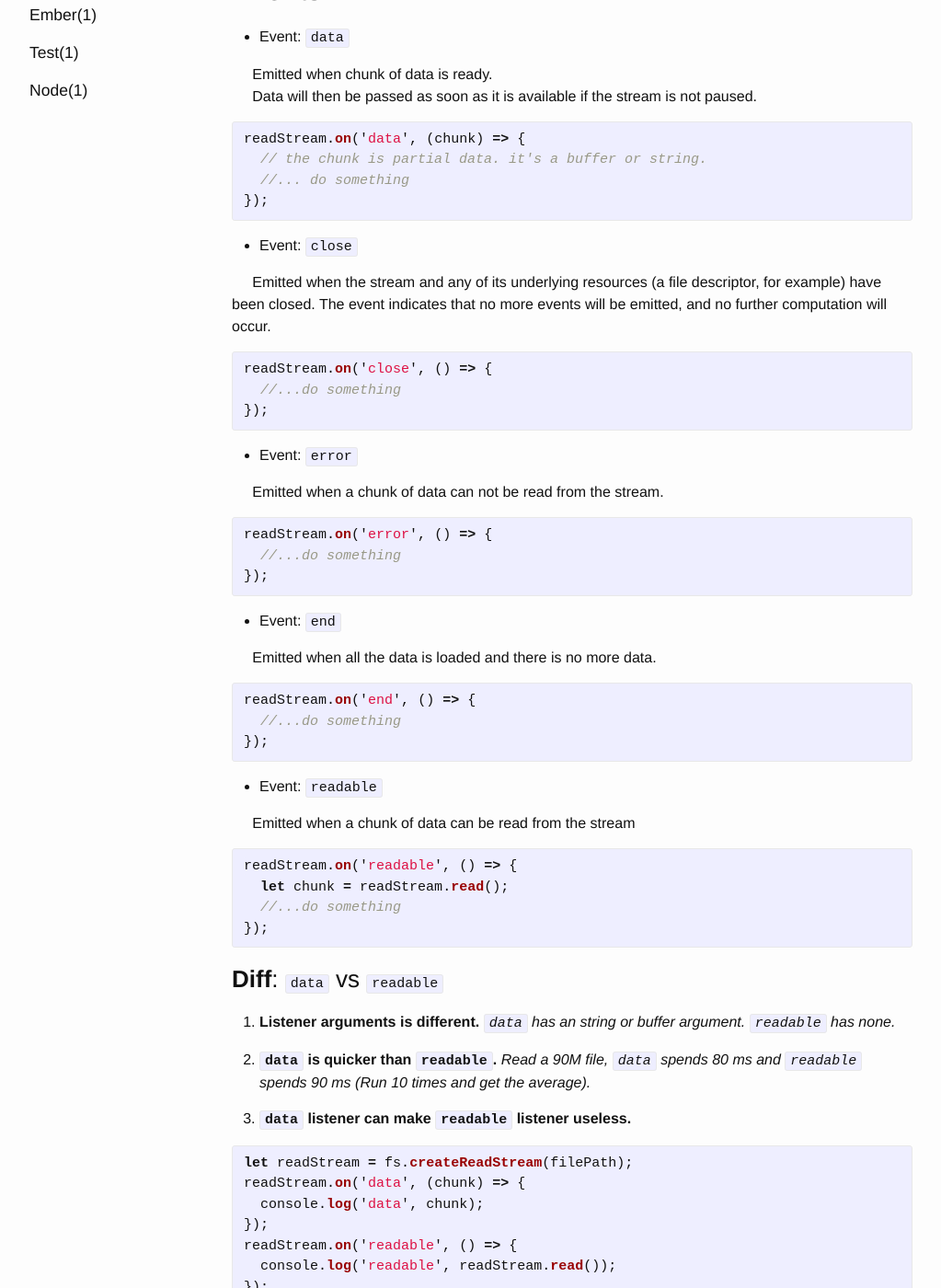
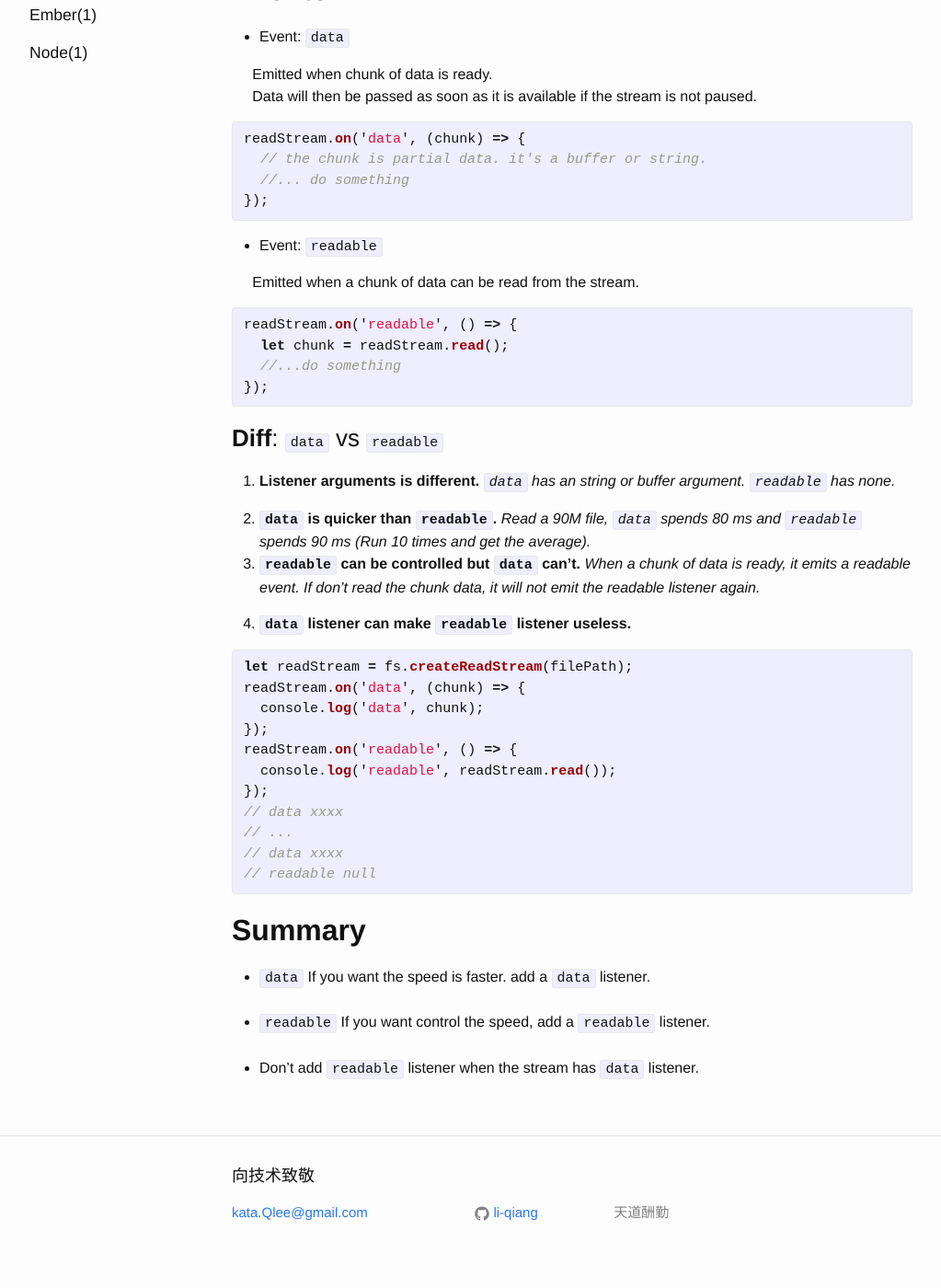
Before and after one commit to li-qiang/li-qiang.github.io, a Jekyll site: the page built from _posts/2016-01-20-node-read-stream.md, in a window 1280 px wide and 1400 px high, scrolled down 235 px. Shown: the whole window at 92% size, without its empty margins (18-1041 px from the left). Built offline with Jekyll 4.4.1, drawn with Linux system fonts in a browser that asks for light colours; Markdown is read by kramdown in place of the engine named in the settings; some of the changed text lies outside the part shown.

Commit message:
Finish data vs readable

```diff
--- a/_posts/2016-01-20-node-read-stream.md
+++ b/_posts/2016-01-20-node-read-stream.md
@@ -1,9 +1,10 @@
 ---
 layout: post
-title:  Node Read Stream
+title: data&nbsp;  VS  &nbsp;readable
 categories: node
+tags: ReadStream
 ---
-## Events
+## **Events**
 
 - Event: `data`
 
@@ -18,44 +19,9 @@ readStream.on('data', (chunk) => {
 });
 {% endhighlight %}
 
-
-- Event: `close`
-
-&nbsp;&nbsp;&nbsp;&nbsp;&nbsp;Emitted when the stream and any of its underlying
-resources (a file descriptor, for example) have been closed. The event indicates
-that no more events will be emitted, and no further computation will occur.
-
-{% highlight javascript %}
-readStream.on('close', () => {
-  //...do something
-});
-{% endhighlight %}
-
-- Event: `error`
-
-&nbsp;&nbsp;&nbsp;&nbsp;&nbsp;Emitted when a chunk of data can not be read from
-the stream.
-
-{% highlight javascript %}
-readStream.on('error', () => {
-  //...do something
-});
-{% endhighlight %}
-
-- Event: `end`
-
-&nbsp;&nbsp;&nbsp;&nbsp;&nbsp;Emitted when all the data is loaded and there is
-no more data.
-
-{% highlight javascript %}
-readStream.on('end', () => {
-  //...do something
-});
-{% endhighlight %}
-
 - Event: `readable`
 
-&nbsp;&nbsp;&nbsp;&nbsp;&nbsp;Emitted when a chunk of data can be read from the stream
+&nbsp;&nbsp;&nbsp;&nbsp;&nbsp;Emitted when a chunk of data can be read from the stream.
 
 {% highlight javascript %}
 readStream.on('readable', () => {
@@ -72,8 +38,11 @@ readStream.on('readable', () => {
 2. **`data` is quicker than `readable`.**
   _Read a 90M file, `data` spends 80 ms and `readable` spends 90 ms
   (Run 10 times and get the average)._
+3. **`readable` can be controlled but `data` can't.**
+  _When a chunk of data is ready, it emits a readable event. If don't read the
+  chunk data, it will not emit the readable listener again._
 
-3. **`data` listener can make `readable` listener useless.**
+4. **`data` listener can make `readable` listener useless.**
 
 {% highlight javascript %}
 
@@ -89,3 +58,15 @@ readStream.on('readable', () => {
 // data xxxx
 // readable null
 {% endhighlight %}
+
+## **Summary**
+
+- `data`
+  If you want the speed is faster. add a `data` listener.
+<br>
+<br>
+- `readable`
+  If you want control the speed, add a `readable` listener.
+<br>
+<br>
+- Don't add `readable` listener when the stream has `data` listener.
```
Also changed, not shown: _posts/2015-08-15-tests-for-lazy-load.md (deleted, +0 -82 lines).
